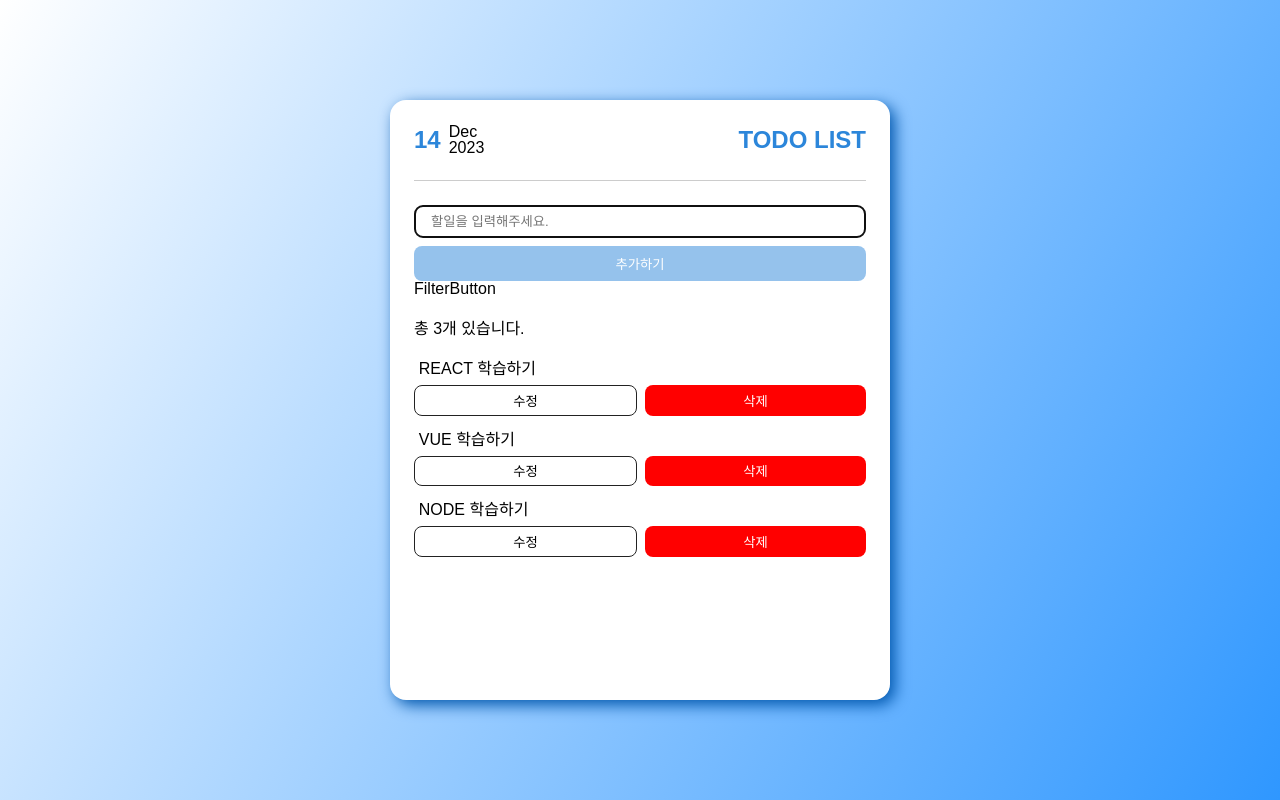
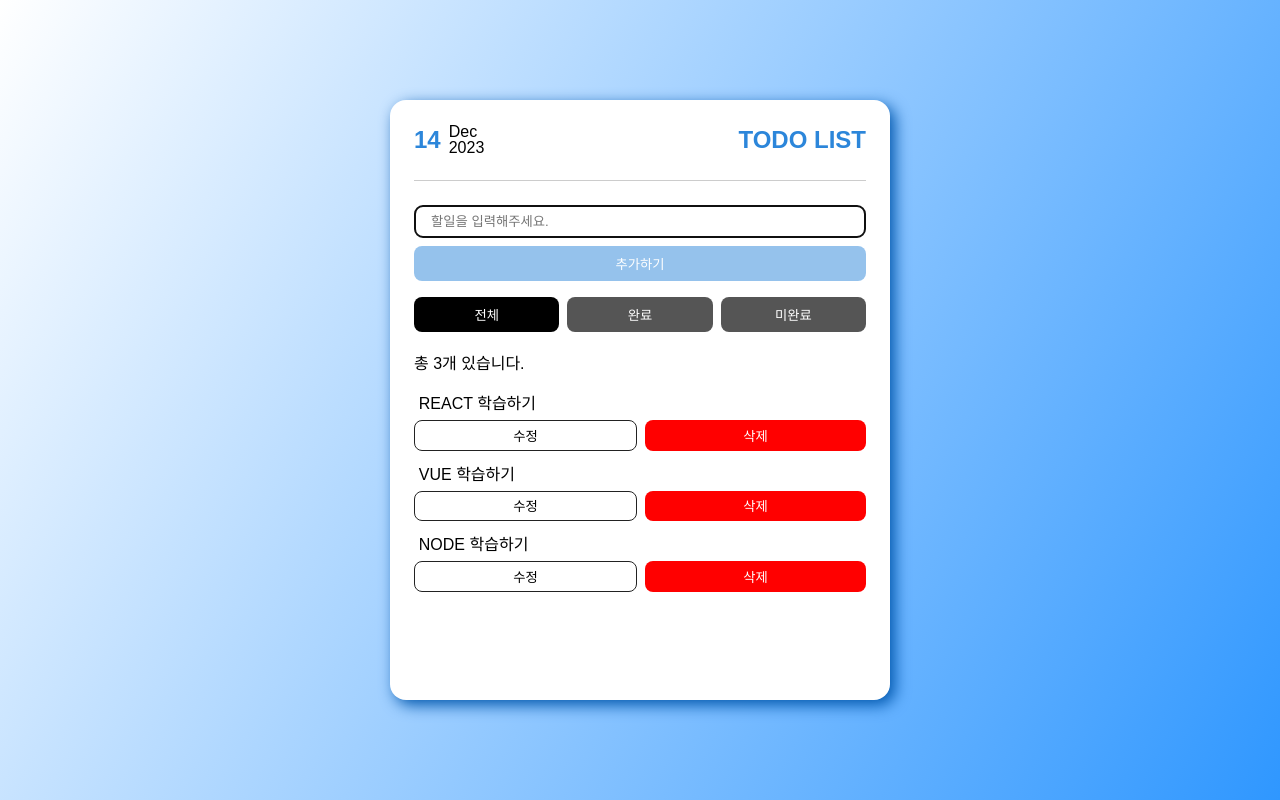
Before and after one commit to Yun7420/todo_list-2023, a React (Create React App) app: page / in a window 1280 px wide. Built offline with nearby package versions, Linux system fonts and the light colour scheme.

Commit message:
05. 필터버튼 구현

```diff
--- a/src/components/section/Main.jsx
+++ b/src/components/section/Main.jsx
@@ -26,6 +26,15 @@ const setData = (seed) => {
 if (!JSON.parse(localStorage.getItem("todoList"))) {
   seedData();
 }
+
+// 필터 버튼 생성
+const FilterMap = {
+  전체 : () => true,
+  완료 :  (task) => task.completed,
+  미완료 : (task) => !task.completed
+}
+
+const FilterNames = Object.keys(FilterMap);
 
 const Main = () => {
   // 체크
@@ -66,20 +75,23 @@ const Main = () => {
     setTasks(deleteTask);
   };
 
+  // 필터 기능
+  const [filter, setFilter] = useState("전체")
+
   // 할일 리스트 생성
   const [tasks, setTasks] = useState(
     JSON.parse(localStorage.getItem("todoList"))
   );
 
-  const tasksList = tasks.map((task) => (
-    <TodoList task={task} toggleTaskCompleted={toggleTaskCompleted} editTaskCompleted={editTaskCompleted} deleteTaskCompleted={deleteTaskCompleted} />
+  const tasksList = tasks.filter(FilterMap[filter]).map((task) => (
+    <TodoList key={task.id} task={task} toggleTaskCompleted={toggleTaskCompleted} editTaskCompleted={editTaskCompleted} deleteTaskCompleted={deleteTaskCompleted} />
   ));
 
   return (
     <>
       <Title />
       <Form setData={setData} tasks={tasks} setTasks={setTasks} />
-      <FilterButton></FilterButton>
+      <FilterButton FilterNames={FilterNames} filter={filter} setFilter={setFilter}></FilterButton>
       <ListLength>총 {tasksList.length}개 있습니다.</ListLength>
       <List>{tasksList}</List>
     </>
--- a/src/components/ui/FilterButton.jsx
+++ b/src/components/ui/FilterButton.jsx
@@ -1,9 +1,12 @@
-import React from 'react'
+import React from "react";
+import { FilterBox } from "../../styles/Style";
 
-const FilterButton = () => {
-  return (
-    <div>FilterButton</div>
-  )
-}
+const FilterButton = ({ FilterNames, filter, setFilter }) => {
+  const FilterButtons = FilterNames.map((filterbutton) => (
+    <button className={filterbutton === filter ? "active" : ""} onClick={() => setFilter(filterbutton)}>{filterbutton}</button>
+  ));
 
-export default FilterButton
+  return <FilterBox>{FilterButtons}</FilterBox>;
+};
+
+export default FilterButton;
--- a/src/components/ui/TodoList.jsx
+++ b/src/components/ui/TodoList.jsx
@@ -32,7 +32,7 @@ const TodoList = ({ task, toggleTaskCompleted, editTaskCompleted, deleteTaskComp
     <li className="viewBox">
       <label>
         <input type="checkbox" className="viewInput" onChange={() => toggleTaskCompleted(task.id)} />
-        <span>{task.name}</span>
+        <span className={task.copleted ? "line" : ""}>{task.name}</span>
       </label>
       <div>
         <button onClick={() => setIsEdit(true)}>수정</button>
--- a/src/styles/Style.js
+++ b/src/styles/Style.js
@@ -76,6 +76,23 @@ export const FormBox = styled.form`
 `;
 
 // FilterButton 스타일
+export const FilterBox = styled.div`
+  margin-top: 1rem;
+  display: flex;
+  gap: 0.5rem;
+
+  button {
+    padding: 0.5rem 0;
+    flex: 1;
+    background-color:#555;
+    border-radius: 0.5rem;
+    color: #fff;
+  }
+
+  .active {
+    background-color: #000;
+  }
+`
 
 // TodoList 스타일
 export const ListLength = styled.h2`
@@ -95,6 +112,10 @@ export const List = styled.ul`
     span {
       padding: 0.3rem;
       width: 100%;
+    }
+
+    .line {
+      text-decoration: line-through;
     }
 
     div {
```
